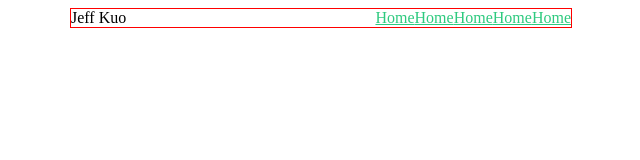
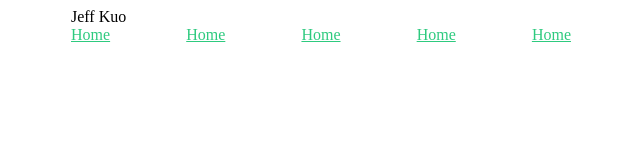
Before and after one commit to Jeff123Kam/Jeff-resume-, a plain HTML site: page src/index.html in a window 1280 px wide. Shown: the whole page, without its empty margins (319-959 px from the left). Drawn offline with nearby package versions, Linux system fonts and the light colour scheme; files that its build step writes are made by us from their sources.

```diff
--- a/src/scss/index.scss
+++ b/src/scss/index.scss
@@ -1,2 +1,3 @@
 @import "navBar";
 @import "home/index.scss";
+@import "./footer.scss";
--- a/src/scss/navBar.scss
+++ b/src/scss/navBar.scss
@@ -1,8 +1,5 @@
 @import './__color';
 header {
-    border: 1px solid red;
-    display: flex;
-    justify-content: space-between;
     margin: 0 auto;
     max-width: 500px;
 
```
Also changed, not shown: src/scss/__icon.scss (added), src/scss/footer.scss (added).
